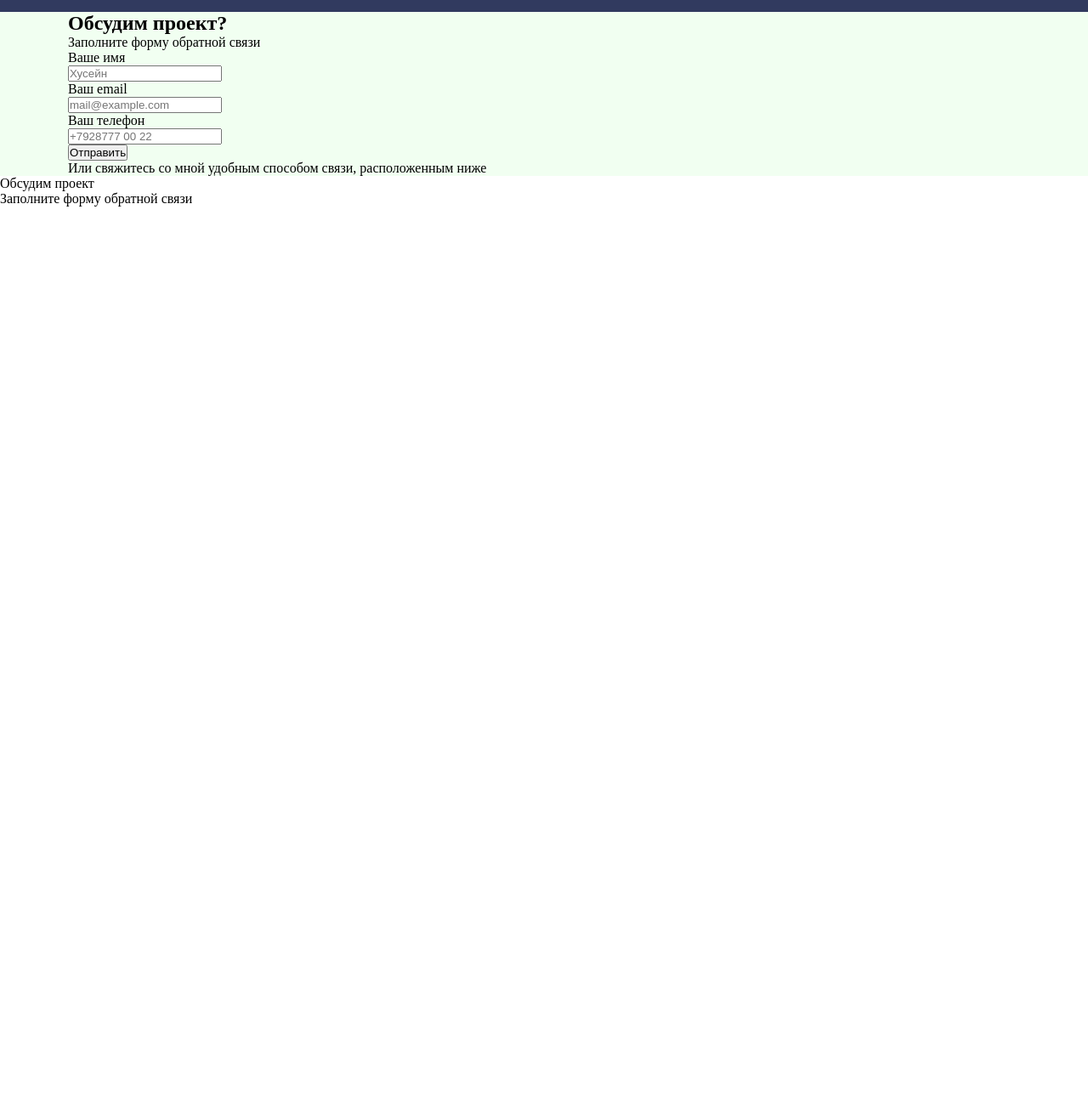
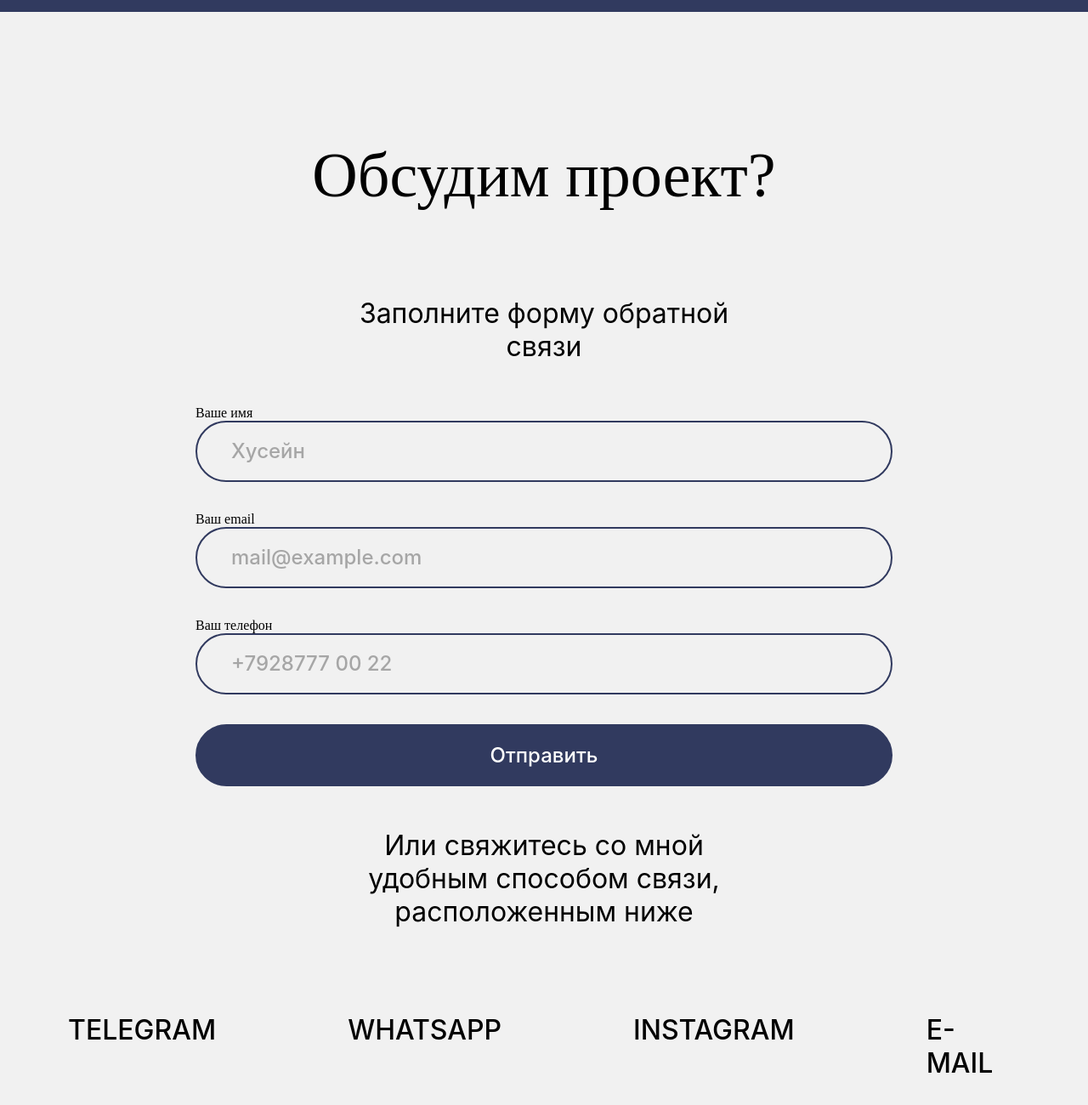
Before and after one commit to HuseinR91/Portfolio, a plain HTML site: page index.html in a window 1280 px wide. Shown: the part 2698-3998 px from the top of the page at 85% size. Before the commit the page ends 2941 px from the top, so only its background shows below. Drawn offline with nearby package versions, Linux system fonts and the light colour scheme.

Commit message:
14.10.2023

```diff
--- a/index.html
+++ b/index.html
@@ -3,8 +3,10 @@
 <head>
     <meta charset="UTF-8">
     <meta name="viewport" content="width=device-width, initial-scale=1.0">
-    <title>Document</title>
+    <title>Портфолио</title>
     <link rel="stylesheet" href="/style/index.css">
+    <script defer src="/js/index.js"></script>
+    <script src="https://unpkg.com/imask"></script>
 </head>
 <body>
     <header class="bg-blue">
@@ -68,39 +70,31 @@
             <div class="contact">
                 <h1 class="contact__title textcenter">Обсудим проект?</h1>
                 <div>
-                    <p class="contact__text textcenter">Заполните форму обратной связи</p>
+                    <p class="contact__text">Заполните форму обратной связи</p>
                 </div>
-                <div>
+                <label>
                     <p>Ваше имя</p>
                     <input class="contact__input" type="text" placeholder="Хусейн">
-                </div>
-                <div>
+                </label>
+                <label>
                     <p>Ваш email</p>
-                    <input id="email" type="email" placeholder="mail@example.com">
-                </div>
-                <div>
+                    <input id="email" class="contact__input" type="email" placeholder="mail@example.com">
+                </label>
+                <label>
                     <p>Ваш телефон</p>
                     <input id="phone-mask" class="contact__input" type="text" placeholder="+7928777 00 22">
+                </label>
+                <button class="contact__btn">Отправить</button>
+                <p class="contact__text2">Или свяжитесь со мной удобным способом связи, расположенным ниже
+                </p>
+                <div class="navconatact">
+                    <a class="menu__line" href="">TELEGRAM</a>
+                    <a class="menu__line" href="">WHATSAPP</a>
+                    <a class="menu__line" href="">INSTAGRAM</a>
+                    <a class="menu__line" href="">E-MAIL</a>
                 </div>
-                <button class="contact__btn">Отправить</button>
-                <p class="contact__text">Или свяжитесь со мной удобным способом связи, расположенным ниже
-
-                </p>
-
             </div>
         </div>
     </section>
-
-    <div class="wrapper">
-        <div class="information-form">
-            <div class="nformation-title">
-                Обсудим проект
-            </div>
-            <div class="section-information">
-                Заполните форму обратной связи
-            </div>
-
-        </div>
-    </div>
 </body>
 </html>
--- a/js/index.js
+++ b/js/index.js
@@ -0,0 +1,6 @@
+IMask(
+    document.getElementById("phone-mask"),
+    {
+        mask: "+{7}(000)000-00-00"
+    }
+)
--- a/style/index.css
+++ b/style/index.css
@@ -169,5 +169,124 @@ nav > a {
 }
 
 .bg-grey {
-    background: #F1fFF1;
+    background: #F1F1F1;
 }
+
+.textcenter {
+    text-align: center;
+}
+
+.contact {
+    display: flex;
+    flex-direction: column;
+    align-items: center;
+    padding-top: 150px;
+
+}
+
+.contact__text {
+    width: 450px;
+    color: #000;
+    text-align: center;
+    font-family: Inter;
+    font-size: 32px;
+    font-style: normal;
+    font-weight: 400;
+    line-height: normal;
+    margin-bottom: 50px;
+}
+
+.contact__title {
+    font-size: 74px;
+    font-weight: 500;
+    margin-bottom: 100px;
+
+}
+
+
+.contact__input {
+    width: 820px;
+    padding: 20px 0 20px 40px;
+    border: 2px solid #313A5F;
+    border-radius: 58px;
+    margin-bottom: 35px;
+    background: transparent;
+    font-size: 24px;
+
+}
+
+.contact__input:hover {
+
+}
+
+.contact__input::placeholder {
+    color: #A6A6A6;
+    font-family: Inter;
+    font-size: 24px;
+    font-style: normal;
+    font-weight: 500;
+    line-height: normal;
+}
+
+.contact__btn:hover {
+    background-color: #414C79;
+
+}
+
+.contact__btn {
+    display: flex;
+    width: 820px;
+    padding: 20px 40px;
+    justify-content: center;
+    align-items: center;
+    border-radius: 58px;
+    border: 2px solid #313A5F;
+    background: #313A5F;
+    color: #fff;
+    font-family: inter;
+    font-size: 24px;
+    font-style: normal;
+    font-weight: 500;
+    line-height: normal;
+    cursor: pointer;
+
+
+}
+
+.contact__text2 {
+    width: 520px;
+    margin-top: 50px;
+    color: #000;
+    text-align: center;
+    font-family: Inter;
+    font-size: 32px;
+    font-style: normal;
+    font-weight: 400;
+    line-height: normal;
+}
+
+.menu {
+    display: flex;
+    justify-content: space-between;
+    margin-block: 40px;
+    list-style: none;
+    font-size: 34px;
+    gap: 60px;
+}
+
+.menu__line {
+    color: inherit;
+    text-decoration: none;
+}
+.navconatact {
+    display: flex;
+    color: #000;
+    font-family: Inter;
+    font-size: 32px;
+    font-style: normal;
+    font-weight: 500;
+    line-height: normal;
+    margin-top: 100px;
+    margin-bottom: 60px;
+    gap: 155px;
+}
```
